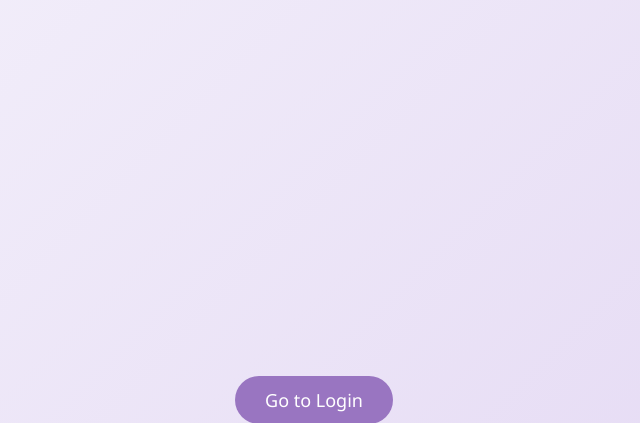
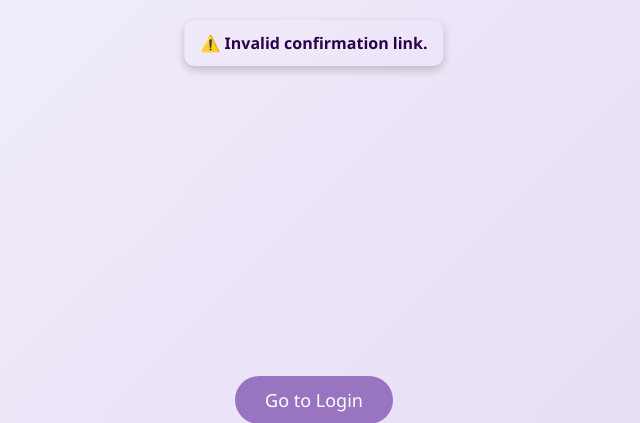
Before and after one commit to Dalia1003/gp9, a Flask app: page /confirm/1 in a window 1280 px wide. Shown: the top 423 px of the page, without its empty margins (326-966 px from the left). Run offline with Flask 3, Linux system fonts and the light colour scheme; parts of the project's set-up code (start-up, migrations or seed data) failed here and were passed over.

Commit message:
Update confirm.html

```diff
--- a/templates/confirm.html
+++ b/templates/confirm.html
@@ -6,7 +6,7 @@
   <link rel="stylesheet" href="{{ url_for('static', filename='style.css') }}">
 </head>
 <body>
-  <div class="banner {{ 'ok' if '✅' in msg else 'err' }}">{{ msg }}</div>
+  <div class="banner show {{ 'ok' if '✅' in msg else 'err' }}">{{ msg }}</div>
   <div class="center-page">
     <a href="{{ url_for('Authentication.login') }}" class="btn-conform">
         Go to Login
```
